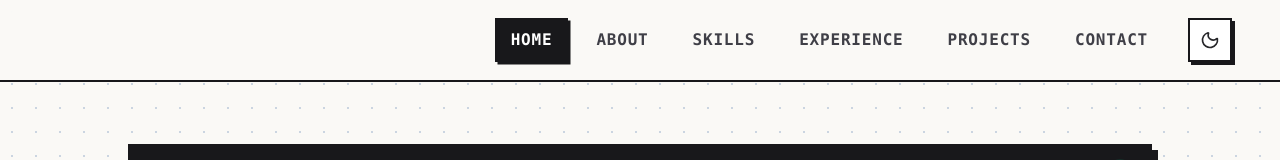
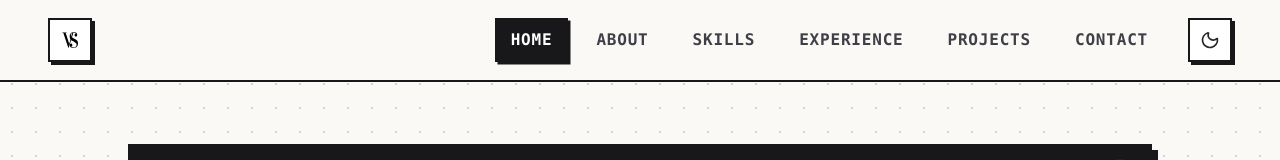
Before and after one commit to VincentSVSutiono/vincentsvsutiono.github.io, a React (Vite) app: page / in a window 1280 px wide. Shown: the top 160 px of the page. Built offline with nearby package versions, Linux system fonts and the light colour scheme.

Commit message:
feat: add custom brand logo as HTML favicon and navbar header mark

```diff
--- a/index.html
+++ b/index.html
@@ -2,7 +2,7 @@
 <html lang="en" class="scroll-smooth">
   <head>
     <meta charset="UTF-8" />
-    <link rel="icon" type="image/svg+xml" href="/vite.svg" />
+    <link rel="icon" type="image/svg+xml" href="./Logo.svg" />
     <meta name="viewport" content="width=device-width, initial-scale=1.0" />
     <meta
       name="description"
--- a/src/components/Navbar.tsx
+++ b/src/components/Navbar.tsx
@@ -58,9 +58,29 @@ export const Navbar: React.FC = () => {
 
   return (
     <header className="fixed top-0 left-0 right-0 z-50 w-full bg-[#faf9f6]/95 dark:bg-[#0c0d10]/95 backdrop-blur-md border-b-2 border-zinc-900 dark:border-zinc-800 transition-colors duration-200">
-      <div className="w-full px-4 sm:px-6 lg:px-10 xl:px-12 h-16 sm:h-20 flex items-center justify-end gap-3 sm:gap-6">
-        {/* Desktop Navigation Links (Visible on Large Screens >= 1024px) */}
-        <nav className="hidden lg:flex items-center gap-2 xl:gap-3">
+      <div className="w-full px-4 sm:px-6 lg:px-10 xl:px-12 h-16 sm:h-20 flex items-center justify-between gap-4">
+        {/* Left Side: Brand Logo */}
+        <a
+          href="#hero"
+          onClick={(e) => {
+            e.preventDefault();
+            handleLinkClick("#hero");
+          }}
+          className="group flex items-center justify-center w-10 h-10 sm:w-11 sm:h-11 bg-white dark:bg-black brutal-btn select-none overflow-hidden"
+          aria-label="Vincent Sutiono — Home"
+          id="navbar-brand-logo"
+        >
+          <img
+            src="./Logo.svg"
+            alt="VS Logo"
+            className="w-7 h-7 sm:w-8 sm:h-8 object-contain transition-transform duration-200 group-hover:scale-110 dark:invert"
+          />
+        </a>
+
+        {/* Right Side: Desktop Nav Links + Controls */}
+        <div className="flex items-center gap-3 sm:gap-6">
+          {/* Desktop Navigation Links (Visible on Large Screens >= 1024px) */}
+          <nav className="hidden lg:flex items-center gap-2 xl:gap-3">
           {navItems.map((item) => {
             const isActive = activeSection === item.href.replace("#", "");
             return (
@@ -128,6 +148,7 @@ export const Navbar: React.FC = () => {
             </div>
           </button>
         </div>
+        </div>
       </div>
 
       {/* Tablet & Mobile Menu Drawer with Silky Smooth Grid-Row Transition */}
```
Also changed, not shown: content/Logo.svg (added), public/Logo.svg (added).
